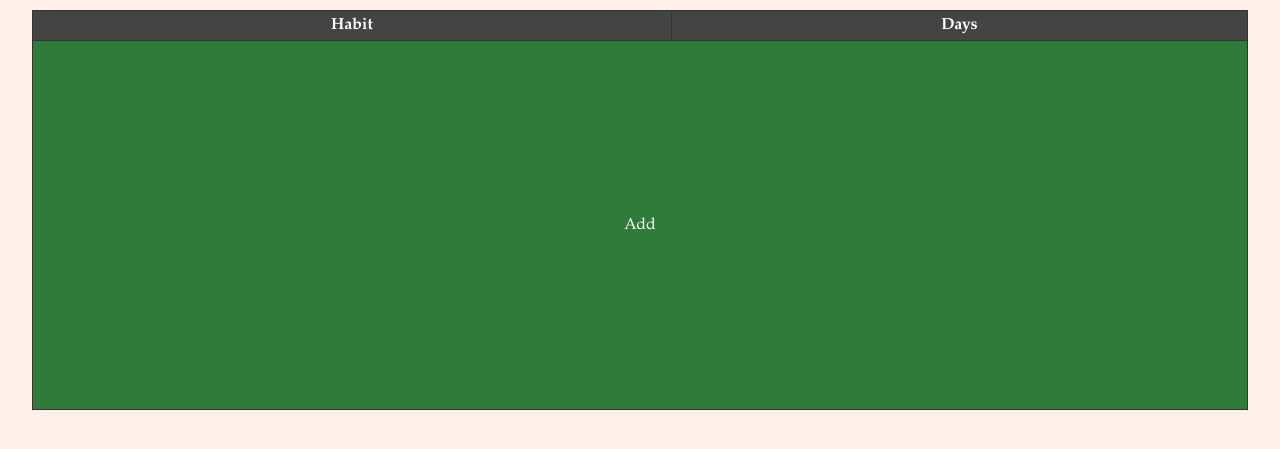
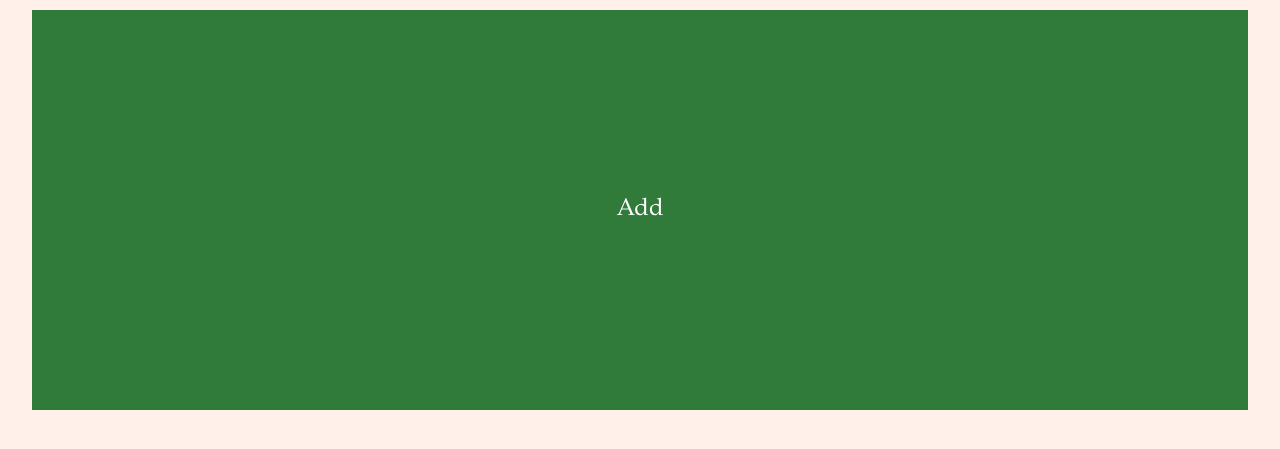
Before and after one commit to briandkim93/HabitBuilder, a Django app: page /habits/manage/ in a window 1280 px wide. Shown: the part 61-510 px from the top of the page. Run offline with Django 3.2, Linux system fonts and the light colour scheme; the visitor is signed in with stand-in values (Sample User, id 1); data comes from the database, SQL or seed files in the repository; data that the repository does not hold is empty.

Commit message:
Add auxillary styling

```diff
--- a/habit/templates/habit/manage.html
+++ b/habit/templates/habit/manage.html
@@ -7,12 +7,6 @@
 
 {% block content %}
 <table>
-  <thead>
-    <tr>
-      <th>Habit</th>
-      <th colspan="2">Days</th>
-    </tr>
-  </thead>
   <tbody>
       {% for habit_detail in habit_details %}
       <tr>
--- a/habit_builder/static/css/manage.css
+++ b/habit_builder/static/css/manage.css
@@ -89,19 +89,15 @@ table {
   text-align: center;
 }
 
-th {
-  background-color: #444444;
-  color: #ffffff;
-}
-
-th, td {
+td {
   padding: 5px;
-  border: 1px solid #333333;
+  border-bottom: 1px solid #777777;
 }
 
 .add-cell {
   background-color: #307a3a;
   color: #ffffff;
+  border: 0;
 }
 
 .data-cell {
@@ -127,3 +123,9 @@ th, td {
 .remove-button:hover, .add-cell:hover{
   cursor: pointer;
 }
+
+@media (min-width: 576px) {
+  td {
+    font-size: 1.5rem;
+  }
+}
```
